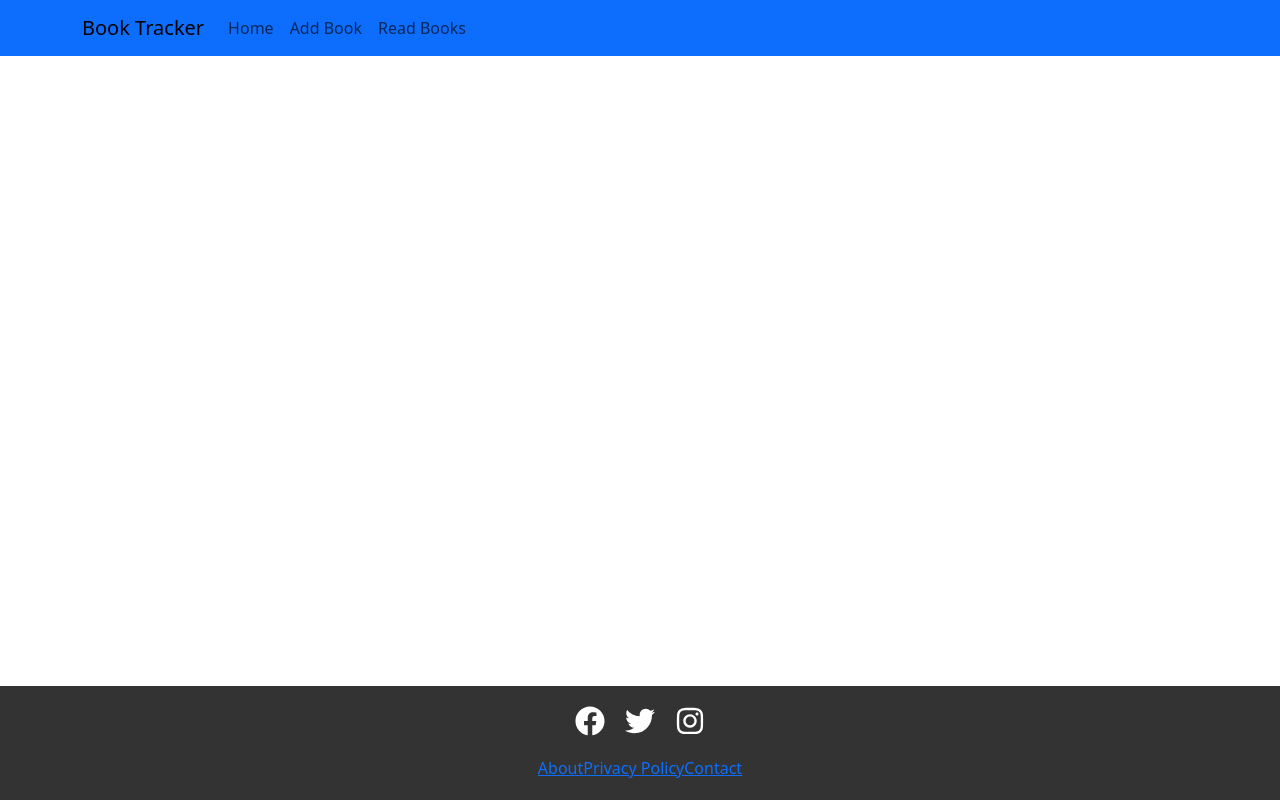
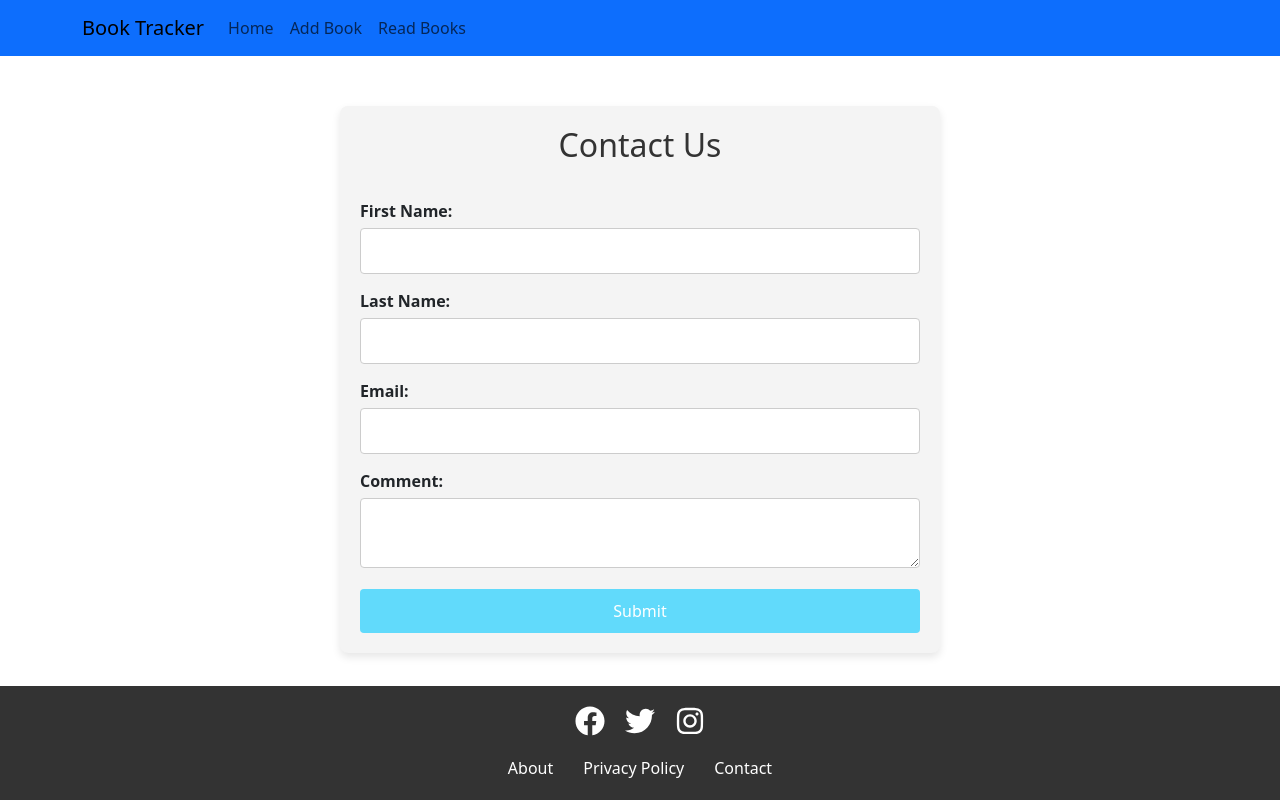
Before and after one commit to Usman00111/Data-Rep-Project24, a React (Create React App) app: page /Contact in a window 1280 px wide. Built offline with nearby package versions, Linux system fonts and the light colour scheme.

Commit message:
add form page to contact page and add some details on the other 2 pages and did some css work for them

```diff
--- a/src/App.css
+++ b/src/App.css
@@ -18,14 +18,14 @@
 
 .App-header {
   flex: 1;
-  background-color: #282c34;
+  background-color: #61dafb;
   min-height: 100vh;
   display: flex;
   flex-direction: column;
   align-items: center;
   justify-content: center;
   font-size: calc(10px + 2vmin);
-  color: white;
+  color: #282c34;
 }
 
 .App-link {
@@ -43,6 +43,7 @@
 
 .BookContent {
   background-color: #f4f4f4;
+  color: #333;
   padding: 20px;
   display: flex;
   flex-direction: column;
@@ -140,3 +141,117 @@
   margin-top: 20px;
   font-size: 14px;
 }
+
+.contact-container {
+  max-width: 600px;
+  margin: 50px auto;
+  padding: 20px;
+  background-color: #f4f4f4;
+  border-radius: 8px;
+  box-shadow: 0 4px 8px rgba(0, 0, 0, 0.1);
+}
+
+.contact-form {
+  display: flex;
+  flex-direction: column;
+  gap: 15px;
+}
+
+.contact-form h2 {
+  text-align: center;
+  margin-bottom: 20px;
+  color: #333;
+}
+
+.contact-form label {
+  font-weight: bold;
+  margin-bottom: 5px;
+}
+
+.contact-form input,
+.contact-form textarea {
+  width: 100%;
+  padding: 10px;
+  border: 1px solid #ccc;
+  border-radius: 4px;
+}
+
+.contact-form button {
+  background-color: #61dafb;
+  color: white;
+  padding: 10px 20px;
+  border: none;
+  border-radius: 4px;
+  cursor: pointer;
+}
+
+.contact-form button:hover {
+  background-color: #4fa3f7;
+}
+
+.thank-you-message {
+  text-align: center;
+}
+
+.thank-you-message h2 {
+  color: #333;
+}
+
+.thank-you-message button {
+  background-color: #61dafb;
+  color: white;
+  padding: 10px 20px;
+  border: none;
+  border-radius: 4px;
+  cursor: pointer;
+}
+
+.thank-you-message button:hover {
+  background-color: #4fa3f7;
+}
+
+.policy-container {
+  display: flex;
+  flex-direction: column;
+  justify-content: center;
+  align-items: center;
+  height: 100vh;
+  text-align: center;
+  padding: 20px;
+  background: linear-gradient(to righ, #ff7e5f, #feb47b);
+  color: white;
+  font-family: 'Arial', sans-serif;
+}
+
+.policy-container h1 {
+  font-size: 3rem;
+  margin-bottom: 20px;
+  font-weight: bold;
+  text-transform: uppercase;
+  letter-spacing: 1.5px;
+}
+
+.policy-container p {
+  font-size: 1.2rem;
+  line-height: 1.6;
+  max-width: 800px;
+  margin: 0 auto;
+  color: #23eb11;
+  text-shadow: 1px 1px 4px rgba(0, 0, 0, 0.3);
+}
+
+.policy-container .button {
+  margin-top: 30px;
+    padding: 12px 30px;
+    background-color: #61dafb;
+    border: none;
+    color: rgb(8, 8, 8);
+    font-size: 1rem;
+    cursor: pointer;
+    border-radius: 5px;
+    transition: background-color 0.3s ease;
+}
+
+.policy-container .button:hover {
+    background-color: #4fa3f7;
+}
--- a/src/App.js
+++ b/src/App.js
@@ -10,6 +10,9 @@ import BookFooter from './components/BookFooter';
 import ReadBooks from './components/ReadBooks';
 import AddBook from './components/AddBook';
 import EditBook from './components/EditBook';
+import Contact from './components/Contact';
+import Privacy from './components/Privacy';
+import About from './components/About';
 
 //function to call in all the .js files
 function App() {
@@ -22,6 +25,9 @@ function App() {
         <Route path="/read-books" element={<ReadBooks />} />
         {/* <Route path='/read-books/:id' element={<ReadBooks />} /> */}
         <Route path='/edit/:id' element={<EditBook />} />
+        <Route path="/about" element={<About />} />
+        <Route path="/Privacy" element={<Privacy />} />
+        <Route path="/Contact" element={<Contact />} />
       </Routes>
       <BookFooter />
     </Router>
--- a/src/components/About.js
+++ b/src/components/About.js
@@ -1,6 +1,15 @@
-// Contact page show ing h1 tag
+// About page show ing h1 tag
 const About = () => {
-    return <h1>this is about page</h1>
+    return (
+        <div clasName="abou-container">
+    <h1>About</h1>
+    <p>Welcome to our book collection tracker! Our platform allows you to easily track and manage your favorite books,
+        including details such as the title, author, publication year, and genre. With a user-friendly interface and features
+        like search, filtering, and categorizing your
+        collection, we aim to make your reading experience more enjoyable.
+        Feel free to explore and manage your books effortlessly!</p>
+        </div>
+    );
 };
 
 //allows me to import this .js file into app.js
--- a/src/components/BookFooter.js
+++ b/src/components/BookFooter.js
@@ -23,9 +23,9 @@ const BookFooter = () => {
             </div>
             {/*links to those pages currently just place holders */}
             <div className="footer-links">
-              <Link to="./about" >About</Link>
-              <Link to="./Privacy ">Privacy Policy</Link>
-                {<Link to="./Contact ">Contact</Link>}
+              <Link to="./about" className="footer-link">About</Link>
+              <Link to="./Privacy " className="footer-link">Privacy Policy</Link>
+                {<Link to="./Contact "className="footer-link">Contact</Link>}
 
             </div>
             <div className="footer-bottom">
--- a/src/components/Contact.js
+++ b/src/components/Contact.js
@@ -1,6 +1,99 @@
-// Contact page show ing h1 tag
+import React, { useState } from "react";
+
+// the contact comp representing the contact page functionality
 const Contact = () => {
-    return <h1>this is contact page</h1>
+    //return <h1>this is contact page</h1>
+    //state to store form data like first name ...etc
+    const [formData, setFormData] = useState({
+        firstName: "",
+        lastName: "",
+        email: "",
+        comment: "",
+    });
+
+    //state to track if the form has been submitted
+    const [submitted, setSubmitted] = useState(false);
+
+    //this hanles changes to input fields and updates the corresponding state
+    const handleChange = (e) => {
+        const { name, value } = e.target; // destructure the input name and value
+        //this updates the form data state with new input values
+        setFormData({ ...formData, [name]: value });
+    };
+
+    //handles form submission
+    const handleSubmit = (e) => {
+        e.preventDefault();// prevents default form sub behabiour
+        setSubmitted(true); // marks the form as submittted
+    };
+
+    //resets the form state and marks it as not submitted
+    const handleReset = () => {
+        //clears form fiels
+        setFormData({
+            firstName: "",
+            lastName: "",
+            email: "",
+            comment: "",
+        });
+        setSubmitted(false); // resets the submitted state
+    };
+    //returns the bellow on screen to client on website
+    return (
+        <div className="contact-container">
+          {!submitted ? (
+            <form onSubmit={handleSubmit} className="contact-form">
+              <h2>Contact Us</h2>
+              <div>
+                <label>First Name:</label>
+                <input
+                  type="text"
+                  name="firstName"
+                  value={formData.firstName}
+                  onChange={handleChange}
+                  required
+                />
+              </div>
+              <div>
+                <label>Last Name:</label>
+                <input
+                  type="text"
+                  name="lastName"
+                  value={formData.lastName}
+                  onChange={handleChange}
+                  required
+                />
+              </div>
+              <div>
+                <label>Email:</label>
+                <input
+                  type="email"
+                  name="email"
+                  value={formData.email}
+                  onChange={handleChange}
+                  required
+                />
+              </div>
+              <div>
+                <label>Comment:</label>
+                <textarea
+                  name="comment"
+                  value={formData.comment}
+                  onChange={handleChange}
+                  required
+                ></textarea>
+              </div>
+              <button type="submit">Submit</button>
+            </form>
+          ) : (
+            <div className="thank-you-message">
+              <h2>Your query has been processed!</h2>
+              <p>Our team will get back to you soon.</p>
+              <button onClick={handleReset}>Go Back</button>
+            </div>
+          )}
+        </div>
+      );
 };
 
 //allows me to import this .js file into app.js
--- a/src/components/Privacy.js
+++ b/src/components/Privacy.js
@@ -1,6 +1,16 @@
 //privacy page show ing h1 tag
 const Privacy = () => {
-    return <h1>this is Privacy page</h1>
+    return (
+        <div className="policy-container">
+        <h1>Rate Me Policy</h1>
+        <p>We value your feedback! By submitting a rating or review, you agree to provide honest and constructive
+             comments. All ratings and reviews are moderated to ensure they are respectful and relevant to our service.
+             Please refrain from including any offensive language or personal attacks. We reserve the right to remove any
+             inappropriate content. Your feedback helps us improve and provide a better experience for all users.
+             Thank you for your support!</p>
+    </div>
+
+    );
 };
 
 //allows me to import this .js file into app.js
```
